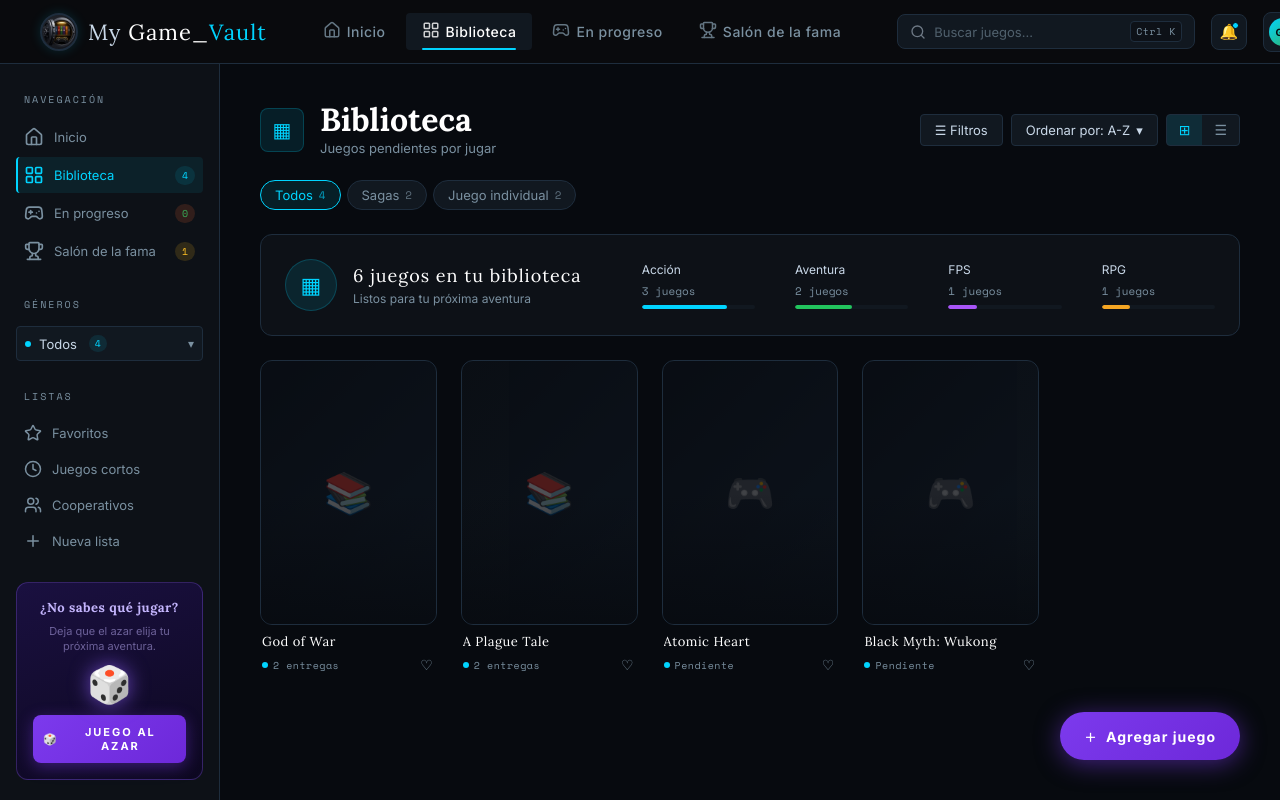
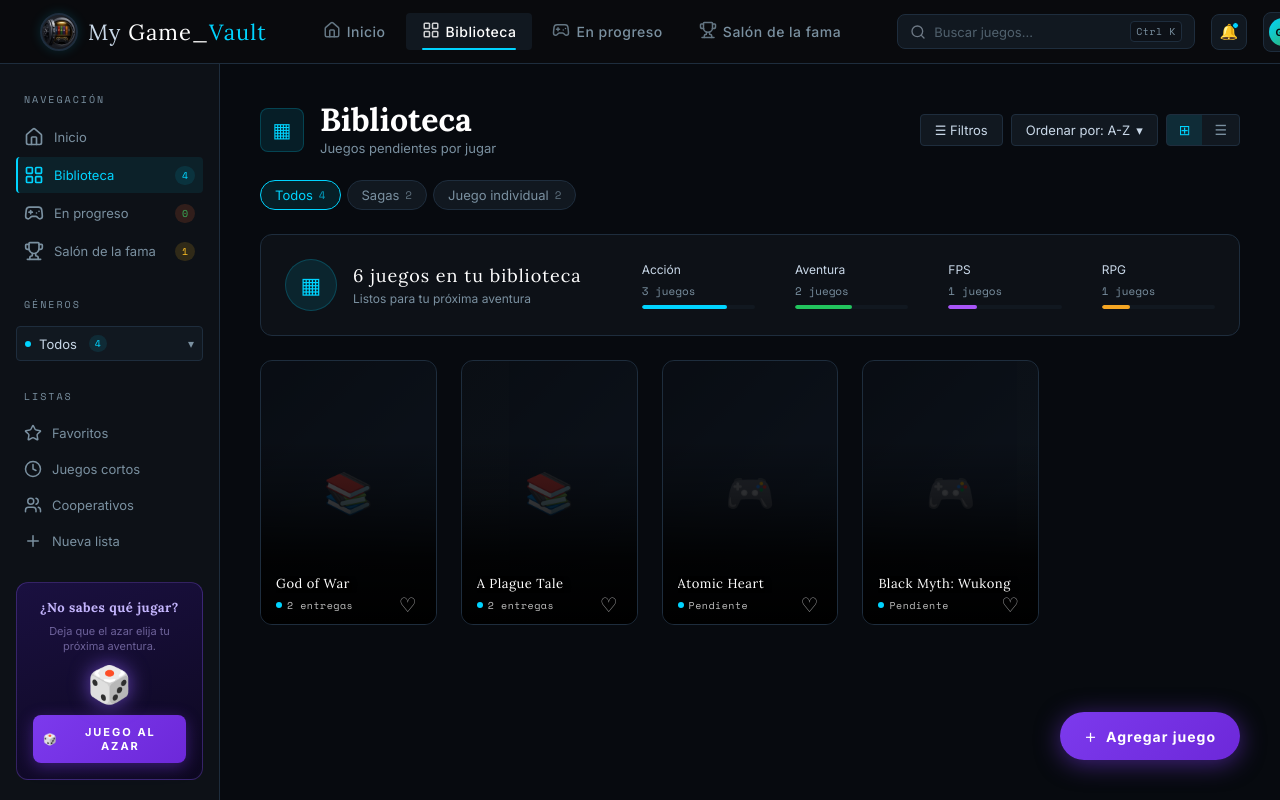
Before and after one commit to Melkhysedeth/Dice_Game, a React (Vite) app: page /biblioteca in a window 1280 px wide. Built offline with nearby package versions, Linux system fonts and the light colour scheme.

Commit message:
feat: contadores reales en sidebar de todas las vistas

```diff
--- a/src/App.jsx
+++ b/src/App.jsx
@@ -114,7 +114,7 @@
                       src="/src/assets/vault-logo.png"
                       alt="Game Vault"
                       className={styles.heroVaultImg}
-                      style={{ objectFit: 'cover', objectPosition: 'center 15%' }}
+                      style={{ objectFit: 'cover', objectPosition: 'center 8%' }}
                     />
                     <div className={styles.heroText}>
                       <p className={styles.heroGreeting}>¡Bienvenido de vuelta, <span className={styles.heroNameAccent}>GamerXX!</span> 👋</p>
@@ -315,7 +315,7 @@
             onReturnToLibrary={returnToLibrary}
             onRandomGame={pickRandomGame}
             libraryCount={libraryGames.filter(g => !g.isSagaEntry).length + sagas.length}
-            completedCount={completedGames.length}
+            inProgressCount={inProgressGames.length}
           />
         } />
 
--- a/src/components/ui/SuggestedGameModal.jsx
+++ b/src/components/ui/SuggestedGameModal.jsx
@@ -1,16 +1,23 @@
 import { useEffect, useState } from 'react'
 import styles from './SuggestedGameModal.module.css'
+import { Gamepad2, MonitorCheck, Building2, Calendar, CircleDashed, Quote} from 'lucide-react'
 
 const QUOTES = [
-  { text: "Un héroe no nace, se forja en la batalla.", author: "Desconocido" },
-  { text: "La aventura te espera, solo necesitas dar el primer paso.", author: "Desconocido" },
-  { text: "Todo gran viaje comienza con una sola decisión.", author: "Desconocido" },
-  { text: "El destino favorece a los valientes.", author: "Proverbio" },
-  { text: "No hay gloria sin sacrificio.", author: "Desconocido" },
+  { text: "Un héroe no nace, se forja en la batalla.", author: "Kratos (God of War)" },
+  { text: "La aventura te espera, solo necesitas dar el primer paso.", author: "The Legend of Zelda" },
+  { text: "El hombre adecuado en el sitio equivocado puede cambiar el rumbo del mundo.", author: "G-Man (Half-Life 2)" },
+  { text: "El destino favorece a los valientes.", author: "Nathan Drake (Uncharted)" },
+  { text: "¿Qué es un hombre sino una miserable pila de secretos?", author: "Drácula (Castlevania: Symphony of the Night)" },
+  { text: "No somos herramientas del gobierno ni de nadie más. Luchar era lo único de lo que era capaz, pero al menos siempre luché por aquello en lo que creía.", author: "Gray Fox (Metal Gear Solid)" },
+  { text: "Un hombre elige, un esclavo obedece.", author: "Andrew Ryan (BioShock)" },
+  { text: "Nada es verdad, todo está permitido.", author: "Ezio Auditore (Assassin's Creed)" },
+  { text: "No aceptes el mundo tal como parece ser, atrévete a verlo como podría ser.", author: "Winston (Overwatch)" },
+  { text: "Incluso en el momento de la muerte, hay esperanza de que algo de nosotros sobreviva.", author: "Cortana (Halo 4)" },
+  { text: "¿A dónde van todos? ¿Al Bingo?", author: "Leon S. Kennedy (RE4)" },
 ]
 
 function Confetti() {
-  const pieces = Array.from({ length: 24 }, (_, i) => i)
+  const pieces = Array.from({ length: 50 }, (_, i) => i)
   const colors = ['#7c3aed', '#a78bfa', '#f5a623', '#00d4ff', '#ff6b35', '#22c55e', '#ec4899']
   return (
     <div className={styles.confettiWrapper}>
@@ -82,31 +89,31 @@
 
             <div className={styles.infoGrid}>
               <div className={styles.infoRow}>
-                <span className={styles.infoIcon}>🎮</span>
+                <span className={styles.infoIcon}><Gamepad2 size={20} /></span>
                 <span className={styles.infoKey}>Género</span>
                 <span className={styles.infoVal}>{game.genre?.join(', ')}</span>
               </div>
               <div className={styles.infoRow}>
-                <span className={styles.infoIcon}>💾</span>
+                <span className={styles.infoIcon}><MonitorCheck size={20} /></span>
                 <span className={styles.infoKey}>Plataforma</span>
                 <span className={styles.infoVal}>{game.platform?.join(', ')}</span>
               </div>
               {game.developer && (
                 <div className={styles.infoRow}>
-                  <span className={styles.infoIcon}>🏢</span>
+                  <span className={styles.infoIcon}><Building2 size={20} /></span>
                   <span className={styles.infoKey}>Desarrollador</span>
                   <span className={styles.infoVal}>{game.developer}</span>
                 </div>
               )}
               {game.year && (
                 <div className={styles.infoRow}>
-                  <span className={styles.infoIcon}>📅</span>
+                  <span className={styles.infoIcon}><Calendar size={20} /></span>
                   <span className={styles.infoKey}>Año</span>
                   <span className={styles.infoVal}>{game.year}</span>
                 </div>
               )}
               <div className={styles.infoRow}>
-                <span className={styles.infoIcon}>⭕</span>
+                <span className={styles.infoIcon}><CircleDashed size={20} /></span>
                 <span className={styles.infoKey}>Estado</span>
                 <span className={styles.infoValBadge}>
                   <span className={styles.badgeDot} /> Pendiente
@@ -116,7 +123,7 @@
 
             {/* QUOTE */}
             <div className={styles.quote}>
-              <span className={styles.quoteIcon}>"</span>
+              <span className={styles.quoteIcon}><Quote size={20} /></span>
               <div>
                 <p className={styles.quoteText}>{quote.text}</p>
                 <p className={styles.quoteAuthor}>— {quote.author}</p>
--- a/src/features/games/components/gameCard.module.css
+++ b/src/features/games/components/gameCard.module.css
@@ -22,7 +22,7 @@
   aspect-ratio: 2 / 3;
   overflow: hidden;
   position: relative;
-  border-radius: var(--radius-card) var(--radius-card) 0 0;
+  border-radius: var(--radius-card);        /* antes: solo arriba */
 }
 
 .coverPlaceholder {
@@ -39,20 +39,44 @@
   opacity: 0.2;
 }
 
-.hoverHint {
+/* NUEVO — gradiente negro en la parte baja de la imagen */
+.cover::after {
+  content: '';
   position: absolute;
   inset: 0;
   background: linear-gradient(
     to top,
-    rgba(0, 212, 255, 0.15) 0%,
-    transparent 60%
+    rgba(0, 0, 0, 1) 0%,
+    rgba(0, 0, 0, 0.85) 25%,
+    rgba(0, 0, 0, 0.3) 50%,
+    transparent 70%
   );
+  border-radius: var(--radius-card);
+  pointer-events: none;
+}
+
+/* NUEVO — info flotando sobre la imagen */
+.content {
+  position: absolute;
+  bottom: 0;
+  left: 0;
+  right: 0;
+  padding: 14px 16px 20px;
   display: flex;
-  align-items: flex-end;
+  flex-direction: column;
+  gap: 6px;
+  z-index: 2;
+}
+
+.hoverHint {
+  position: absolute;
+  inset: 0;
+  display: flex;
+  align-items: center;
   justify-content: center;
-  padding: var(--space-md);
   opacity: 0;
   transition: opacity var(--transition-normal);
+  z-index: 3;
 }
 
 .card:hover .hoverHint {
@@ -63,8 +87,13 @@
   font-family: var(--font-mono);
   font-size: 11px;
   letter-spacing: 3px;
-  color: var(--accent);
+  color: #ffffff;
   text-transform: uppercase;
+  background: rgba(0,212,255,0.15);
+  border: 1px solid rgba(0,212,255,0.4);
+  padding: 6px 14px;
+  border-radius: 999px;
+  backdrop-filter: blur(4px);
 }
 
 .content {
@@ -84,10 +113,17 @@
 
 .title {
   font-family: var(--font-cards);
-  font-size: 15px;
-  color: var(--text-bright);
+  font-size: 14px;
+  color: #ffffff;
   letter-spacing: 0.5px;
-  line-height: 1.2;
+  line-height: 1.3;
+  text-shadow: 0 2px 8px rgba(0,0,0,0.9);
+  margin: 4 0 2px;
+  white-space: normal;
+  overflow: hidden;
+  display: -webkit-box;
+  line-clamp: 2;
+  -webkit-box-orient: vertical;
 }
 
 /* ── Modal ── */
@@ -293,4 +329,9 @@
   height: 100%;
   object-fit: cover;
   display: block;
+  transition: transform var(--transition-normal);
 }
+
+.card:hover .coverImg {
+  transform: scale(1.04);
+}
--- a/src/features/games/views/LibraryView.jsx
+++ b/src/features/games/views/LibraryView.jsx
@@ -347,7 +347,6 @@
             >
               <div className={styles.cardCover}>
                 <SagaCover saga={saga} />
-                <div className={styles.cardOverlay} />
                 <button
                   className={styles.cardMenu}
                   onClick={e => { e.stopPropagation() }}
@@ -379,7 +378,6 @@
                     <span>🎮</span>
                   </div>
                 )}
-                <div className={styles.cardOverlay} />
                 <button
                   className={styles.cardMenu}
                   onClick={e => { e.stopPropagation() }}
--- a/src/features/games/views/LibraryView.module.css
+++ b/src/features/games/views/LibraryView.module.css
@@ -405,10 +405,30 @@
 .card {
   cursor: pointer;
   transition: transform var(--transition-normal);
+  position: relative;                        /* ← agregar */
 }
 
 .card:hover { transform: translateY(-4px); }
 
+.cardCover {
+  position: relative;
+  width: 100%;
+  aspect-ratio: 2 / 3;
+  border-radius: var(--radius-card);
+  overflow: hidden;
+  border: 1px solid var(--border);
+  transition: border-color var(--transition-normal), box-shadow var(--transition-normal);
+}
+
+.card {
+  cursor: pointer;
+  transition: transform var(--transition-normal);
+  position: relative;
+}
+
+.card:hover { transform: translateY(-4px); }
+
+/* Gradiente más oscuro y más alto */
 .cardCover {
   position: relative;
   width: 100%;
@@ -424,12 +444,31 @@
   box-shadow: 0 8px 32px rgba(0,212,255,0.15);
 }
 
+.cardCover::after {
+  content: '';
+  position: absolute;
+  inset: 0;
+  background: linear-gradient(
+    to top,
+    rgba(0, 0, 0, 1) 0%,
+    rgba(0, 0, 0, 0.85) 25%,
+    rgba(0, 0, 0, 0.3) 50%,
+    transparent 70%
+  );
+  pointer-events: none;
+  z-index: 1;
+}
+
 .cardImg {
   width: 100%;
   height: 100%;
   object-fit: cover;
   display: block;
+  transition: transform var(--transition-normal);
 }
+
+.card:hover .cardImg { transform: scale(1.04); }
+
 
 .cardPlaceholder {
   width: 100%;
@@ -442,10 +481,15 @@
   opacity: 0.3;
 }
 
-.cardOverlay {
+.cardOverlay { display: none; }
+
+.cardInfo {
   position: absolute;
-  inset: 0;
-  background: linear-gradient(to top, rgba(7,10,15,0.8) 0%, transparent 50%);
+  bottom: 0;
+  left: 0;
+  right: 0;
+  padding: 14px 16px 20px;
+  z-index: 2;
 }
 
 .cardMenu {
@@ -465,23 +509,36 @@
   justify-content: center;
   opacity: 0;
   transition: opacity var(--transition-fast);
+  z-index: 3;
 }
 
 .card:hover .cardMenu { opacity: 1; }
 
 .cardInfo {
-  padding: var(--space-sm) 2px 0;
+  position: absolute;
+  bottom: 0;
+  left: 0;
+  right: 0;
+  padding: 14px 16px 8px;
+  z-index: 2;
+  /* NO está dentro de cardCover, pero se posiciona sobre él
+     porque .card tiene position: relative y cardCover llena el card */
 }
 
 .cardTitle {
   font-family: var(--font-cards);
   font-size: 13px;
-  color: var(--text-bright);
-  margin: 0 0 6px;
-  white-space: nowrap;
+  color: #ffffff;
+  margin: 0;
+  white-space: normal;
   overflow: hidden;
-  text-overflow: ellipsis;
+  display: -webkit-box;
+  -webkit-line-clamp: 2;
+  line-clamp: 2;
+  -webkit-box-orient: vertical;
   letter-spacing: 0.5px;
+  line-height: 1.3;
+  text-shadow: 0 2px 8px rgba(0,0,0,0.9);
 }
 
 .cardBottom {
@@ -496,7 +553,7 @@
   gap: 5px;
   font-family: var(--font-mono);
   font-size: 10px;
-  color: var(--text-dim);
+  color: rgba(255,255,255,0.75);
   letter-spacing: 0.5px;
 }
 
@@ -511,12 +568,13 @@
 .cardHeart {
   background: none;
   border: none;
-  color: var(--text-dim);
-  font-size: 14px;
+  color: rgba(255,255,255,0.6);
+  font-size: 20px;             /* más grande */
   cursor: pointer;
-  padding: 2px;
+  padding: 2px 4px;
   transition: color var(--transition-fast);
   line-height: 1;
+  flex-shrink: 0;
 }
 .cardHeart:hover { color: #ef4444; }
 
```
Also changed, not shown: src/assets/vault-logo2.png (added).
